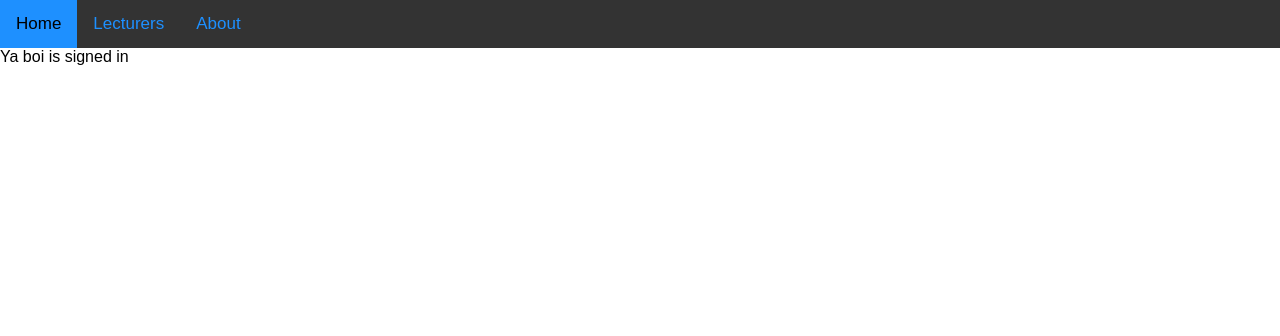
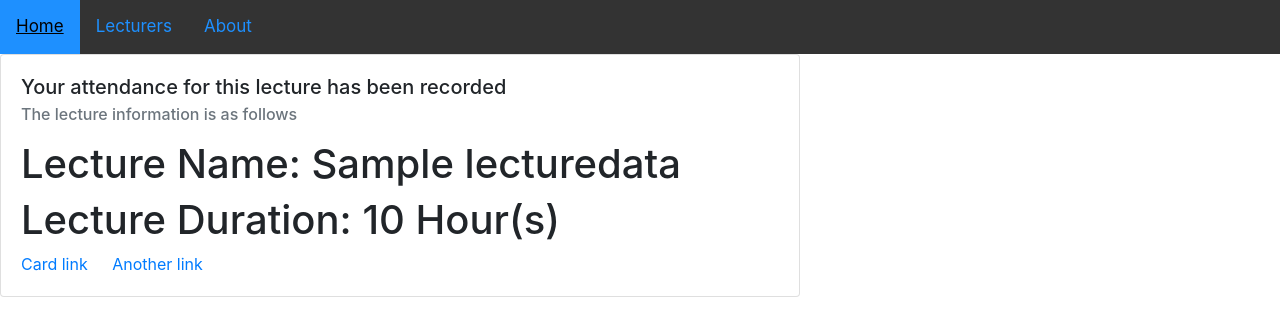
Before and after one commit to abbas67/honours-project, a Flask app: template templates/signedin.html in a window 1280 px wide. Shown: the top 336 px of the page. Run offline with Flask 2, Linux system fonts and the light colour scheme; the template is opened without the code that fills it: most values are stand-ins (such as "Sample title", 1, 10 or a date in 2020); parts of the project's set-up code (start-up, migrations or seed data) failed here and were passed over; some libraries are stand-ins or nearby versions.

Commit message:
platform settings

```diff
--- a/main.py
+++ b/main.py
@@ -1,6 +1,8 @@
 import datetime
 import random
+import pandas as pd
 import urllib
+import itertools
 import pyodbc
 import string
 import sqlalchemy as db
@@ -8,13 +10,14 @@ from sqlalchemy import select, MetaData, Table
 from flask import Flask, render_template, request, redirect, url_for
 import platform
 
+from sqlalchemy.dialects.mssql.information_schema import columns
+
 app = Flask(__name__)
 
 metadata = MetaData(bind=None)
 
 drivers = [item for item in pyodbc.drivers()]
 driver = drivers[-1]
-print("driver:{}".format(driver))
 server = 'tcp:honoursdbserver.database.windows.net,1433'
 database = 'HonoursProjectDB'
 uid = 'alawal98'
@@ -23,10 +26,7 @@ pwd = 'Hazard1998'
 params = f'DRIVER={driver};SERVER={server};DATABASE={database};UID={uid};PWD={pwd}'
 conn = pyodbc.connect(params)
 cursor = conn.cursor()
-cursor.execute("select @@VERSION")
-row = cursor.fetchone()
-if row:
-    print(row)
+
 
 
 @app.route("/")
@@ -67,26 +67,26 @@ def login():
     password = request.form['Password']
     lecturecode = request.form['LectureCode']
 
-    engine = db.create_engine("mssql+pyodbc:///?odbc_connect=%s" % params)
-    table = Table('Students', metadata, autoload=True, autoload_with=engine)
-    stmt = select([table]).where(table.columns.MatricNum == matriculationnumber)
+    query = "SELECT * FROM Students WHERE MatricNum=?"
 
-    connection = engine.connect()
-    rows = connection.execute(stmt).fetchall()
-
-    list_of_dicts = [{key: value for (key, value) in row.items()} for row in rows]
+    result = pd.read_sql(query, conn, params=(matriculationnumber,))
+    studentinfo = result.to_dict('records')
+    print(studentinfo)
 
     error = None
 
-    if len(list_of_dicts) != 1:
+    if len(studentinfo) != 1:
         error = "Matriculation Number or password is incorrect"
-        print("yaaaas")
         return render_template('lecturesignin.html', error=error)
 
+    query = "SELECT * FROM Lectures WHERE LectureID=?"
+    result = pd.read_sql(query, conn, params=(lecturecode,))
+    lectureinfo = result.to_dict('records')
+    print(lectureinfo[0])
 
-    if checkpass(list_of_dicts[0], password) and checklecturecode(lecturecode):
-        print("yaaaas")
-        return render_template('signedin.html')
+    if checkpass(studentinfo[0], password) is True and len(lectureinfo) is 1:
+
+        return render_template('signedin.html', lecturedata=lectureinfo[0])
 
     else:
         error = "Wrong Password or Lecture Code"
@@ -101,23 +101,5 @@ def checkpass(user, possiblepassword):
         return False
 
 
-def checklecturecode(lecturecode):
-
-    table = Table('Lectures', metadata, autoload=True, autoload_with=engine)
-    stmt = select([table]).where(table.columns.LectureID == lecturecode)
-
-    connection = engine.connect()
-    rows = connection.execute(stmt).fetchall()
-
-    list_of_dicts = [{key: value for (key, value) in row.items()} for row in rows]
-
-    print(list_of_dicts)
-
-    if len(list_of_dicts) != 1 :
-        return False
-    else:
-        return True
-
-
 if __name__ == "__main__":
     app.run(host='0.0.0.0', threaded=True)
--- /dev/null
+++ b/static/signedin.css
@@ -0,0 +1,5 @@
+.container{
+    height: 100%;
+    align-content: center;
+    align-self: center;
+}
--- a/templates/signedin.html
+++ b/templates/signedin.html
@@ -2,11 +2,33 @@
 
 {% block head %}
 
+    <meta charset="UTF-8">
+    <link rel="stylesheet" href="https://stackpath.bootstrapcdn.com/bootstrap/4.3.1/css/bootstrap.min.css" integrity="sha384-ggOyR0iXCbMQv3Xipma34MD+dH/1fQ784/j6cY/iJTQUOhcWr7x9JvoRxT2MZw1T" crossorigin="anonymous">
+    <link rel="stylesheet" type="text/css" href="{{ url_for('static', filename='signedin.css') }}">
+
+
+    <title>Lecture Attendance Recorded</title>
 {% endblock head %}
 
 {% block content %}
 
-Ya boi is signed in
+  <div class = flex-container>
+
+      <div class="card" style="width: 50rem; align-content: center; margin-outside: 200px">
+      <div class="card-body">
+        <h5 class="card-title">Your attendance for this lecture has been recorded</h5>
+        <h6 class="card-subtitle mb-2 text-muted">The lecture information is as follows</h6>
+        <p class="card-text">
+               <h1>  Lecture Name: {{lecturedata['LectureName']}}</h1>
+               <h1>  Lecture Duration: {{lecturedata['LectureDuration']}} Hour(s)</h1>
+
+        <a href="#" class="card-link">Card link</a>
+        <a href="#" class="card-link">Another link</a>
+      </div>
+    </div>
+
+  </div>
+
 {% endblock content %}
 
 {% block scripts %}
```
